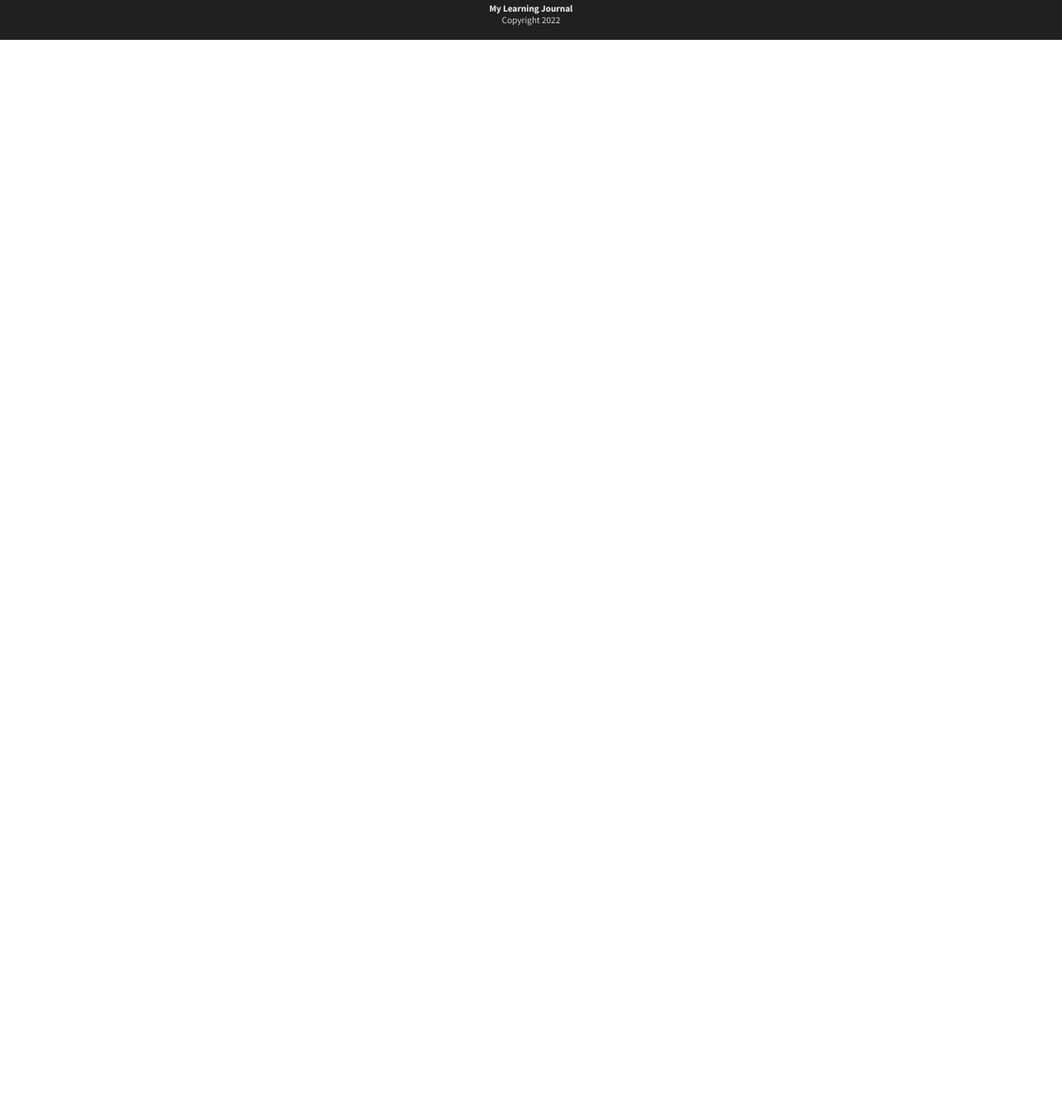
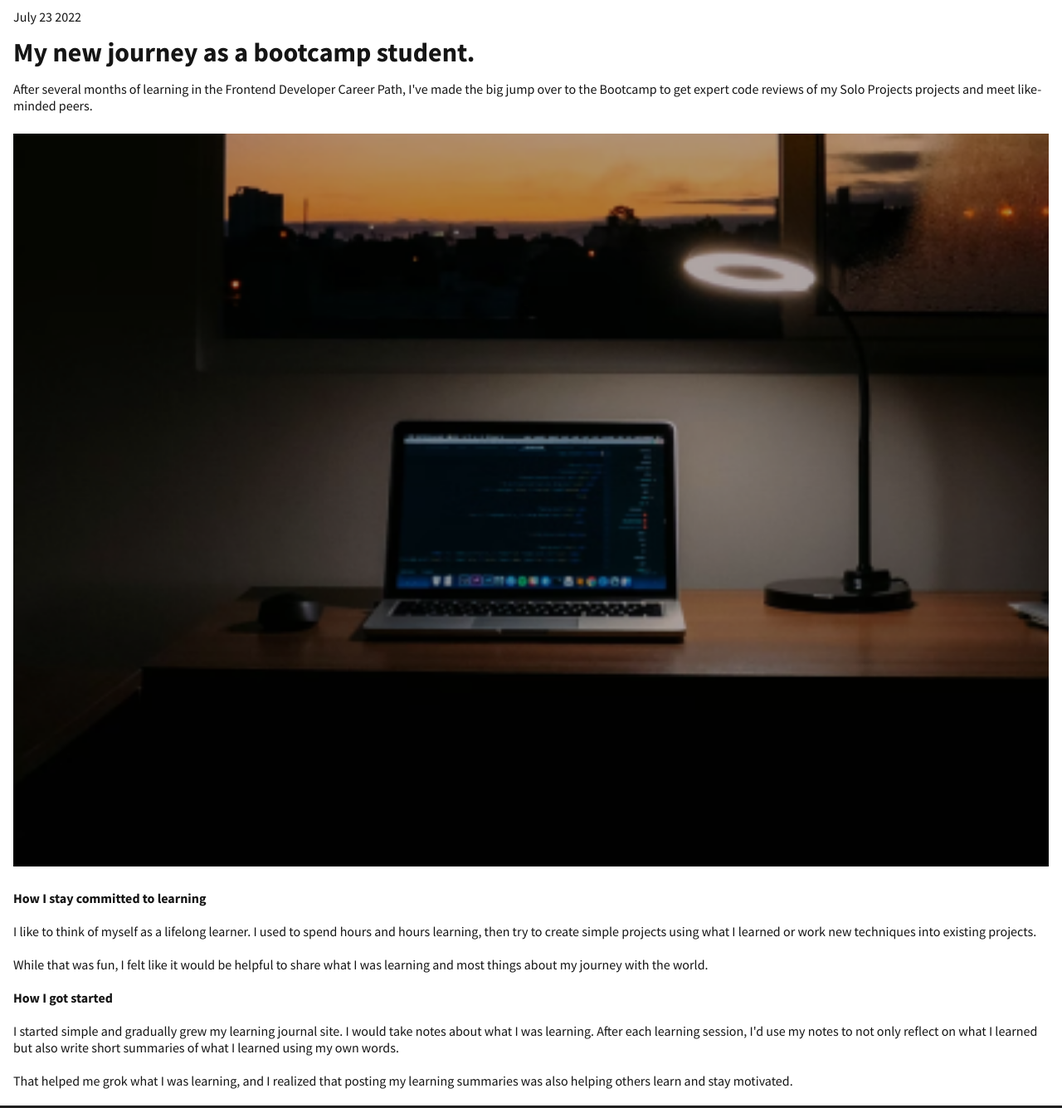
Before and after one commit to namhyk/responsive-design-practice, a plain HTML site: page main-blog/main-blog.html in a window 1280 px wide. Shown: the part 74-1409 px from the top of the page at 83% size. Before the commit the page ends 800 px from the top, so only its background shows below. Drawn offline with Linux system fonts and the light colour scheme.

Commit message:
Update main-blog.html
Added markup and styles to blog overview and body

```diff
--- a/main-blog/main-blog.css
+++ b/main-blog/main-blog.css
@@ -1,13 +1,17 @@
 body {
   font-family: 'Source Sans Pro', sans-serif;
   margin: 0;
+  color: #151515;
 }
 p {
   margin: 0;
 }
 a {
   text-decoration: none;
-  color: black;
+  color: #090909;
+}
+.bold {
+  font-weight: 700;
 }
 /* Header */
 header {
@@ -32,7 +36,23 @@ header {
   font-weight: 600;
   font-size: 1rem;
 }
-
+/* Main */
+main {
+  padding: 0 1em;
+}
+.blog-title {
+  font-size: 2rem;
+  font-weight: 700;
+  line-height: 1.1em;
+  padding: 0.5em 0;
+}
+.blog-date {
+  margin-top: 1.5em;
+}
+.blog-img {
+  width: 100%;
+  padding: 1.5em 0;
+}
 
 /* Footer */
 footer {
--- a/main-blog/main-blog.html
+++ b/main-blog/main-blog.html
@@ -24,7 +24,37 @@
     </div>
   </header>
   <main>
-
+    <section class="blog-overview">
+      <p class="blog-date">July 23 2022</p>
+      <p class="blog-title">My new journey as a bootcamp student.</p>
+      <p class="blog-overview-text">After several months of learning in the
+        Frontend Developer Career Path, I've made the big jump over to the Bootcamp
+        to get expert code reviews of my Solo Projects projects and meet like-minded
+        peers.</p>
+      <img class="blog-img" src="/images/article-image-hero.png">
+    </section>
+    <section class="blog-body">
+      <p class="bold">How I stay committed to learning</p><br>
+      <p>I like to think of myself as a lifelong learner.
+        I used to spend hours and hours learning, then try to
+        create simple projects using what I learned or work new
+        techniques into existing projects.
+      </p><br>
+      <p>While that was fun, I felt like it would be helpful to
+        share what I was learning and most things about my journey with
+        the world.
+      </p><br>
+      <p class="bold">How I got started
+      </p><br>
+      <p>I started simple and gradually grew my learning journal site.
+        I would take notes about what I was learning. After each learning
+        session, I'd use my notes to not only reflect on what I learned
+        but also write short summaries of what I learned using my own words.
+      </p><br>
+      <p>That helped me grok what I was learning, and I realized that
+        posting my learning summaries was also helping others learn and
+        stay motivated.</p><br>
+    </section>
   </main>
   <footer>
     <p>My Learning Journal</p>
```
